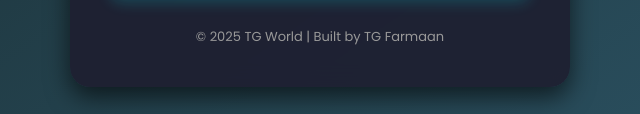
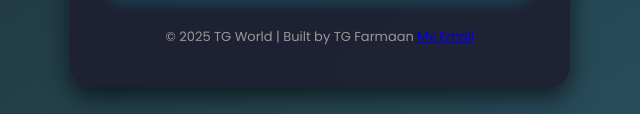
Before and after one commit to mdmahfuz786/TG-Bookmark-, a plain HTML site: page index.html in a window 1280 px wide. Shown: the part 690-804 px from the top of the page, 320-960 px from the left. Drawn offline with Linux system fonts and the light colour scheme.

Commit message:
Fix email link formatting in footer

```diff
--- a/index.html
+++ b/index.html
@@ -53,7 +53,7 @@
     </section>
 
     <footer>
-      <p>&copy; 2025 TG World | Built by TG Farmaan <a href="mailto: mdkaish45600@gmail.com"><img src="Gmail.png" alt="My Email" height="15</a></p>
+      <p>&copy; 2025 TG World | Built by TG Farmaan <a href="mailto: mdkaish45600@gmail.com">My Email</a></p>
     </footer>
 
   </div>
```
